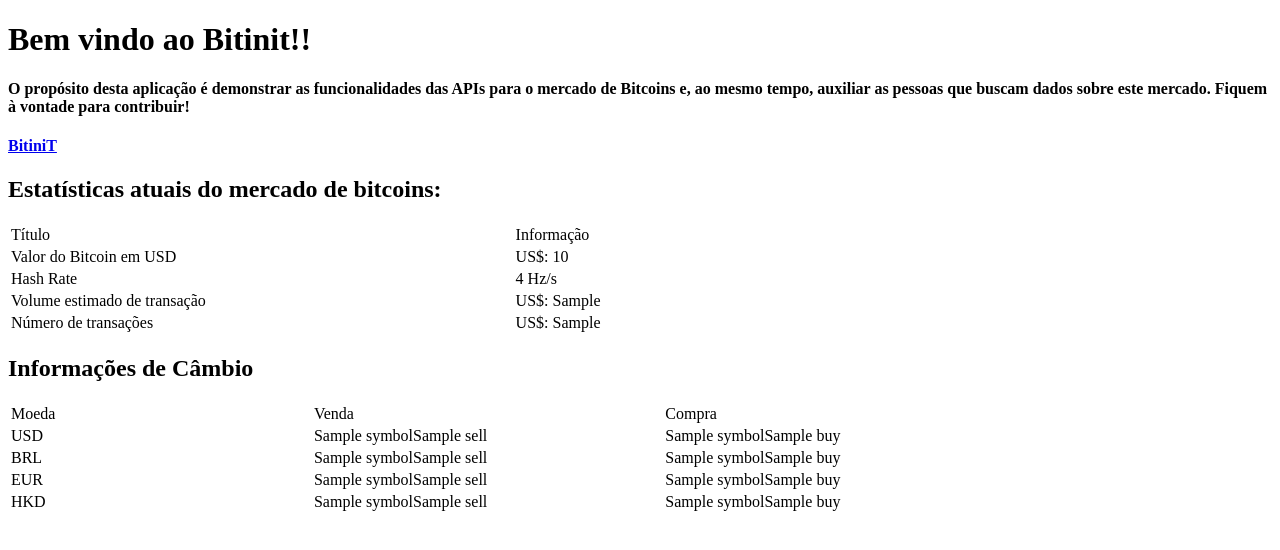
After one commit to dieegom/bitinit, a Django app: page /bitinit/ in a window 1280 px wide. The commit adds this page. Shown: the top 550 px of the page. Run offline with Django 3.2, Linux system fonts and the light colour scheme; tables that the repository leaves empty hold one stand-in row (values such as "Sample post"); a database or web service that is not in the repository returns one stand-in record (values such as "Sample title"); data that the repository does not hold is empty.

Commit message:
inserção do app

```diff
--- a/bi_tcoin/app/main.py
+++ b/bi_tcoin/app/main.py
@@ -9,3 +9,10 @@
         return a.json()
     except:
         print("sem conexão")
+
+def get_cambio():
+    try:
+        a = requests.get("https://blockchain.info/ticker")
+        return a.json()
+    except:
+        print("sem conexão")
--- /dev/null
+++ b/bi_tcoin/app/templates/bitinit.html
@@ -0,0 +1,65 @@
+<!DOCTYPE html>
+<html lang="en">
+<head>
+    <meta charset="UTF-8">
+    <title>BIT INIT - Aplicação Coletiva e OpenSource</title>
+</head>
+<body>
+    <h1>Bem vindo ao Bitinit!!</h1>
+    <h4>O propósito desta aplicação é demonstrar as funcionalidades das APIs para o mercado de Bitcoins e, ao mesmo
+    tempo, auxiliar as pessoas que buscam dados sobre este mercado. Fiquem à vontade para contribuir!</h4>
+    <h4><a href="https://github.com/dieegom/bitinit">BitiniT</a></h4>
+
+    <h2>Estatísticas atuais do mercado de bitcoins:</h2>
+    <table width="80%">
+        <tr>
+            <td style="width:50%">Título</td>
+            <td>Informação</td>
+        </tr>
+        <tr>
+            <td>Valor do Bitcoin em USD</td>
+            <td>US$: {{ bitcoin.market_price_usd }}</td>
+        </tr>
+        <tr>
+            <td>Hash Rate</td>
+            <td>{{ bitcoin.hash_rate }} Hz/s</td>
+        </tr>
+        <tr>
+            <td>Volume estimado de transação</td>
+            <td>US$: {{ bitcoin.estimated_transaction_volume_usd }}</td>
+        </tr>
+        <tr>
+            <td>Número de transações</td>
+            <td>US$: {{ bitcoin.estimated_transaction_volume_usd }}</td>
+        </tr>
+    </table>
+    <h2>Informações de Câmbio</h2>
+    <table width="80%">
+        <tr>
+            <td>Moeda</td>
+            <td>Venda</td>
+            <td>Compra</td>
+        </tr>
+        <tr>
+            <td style="width:30%">USD</td>
+            <td>{{ cambio.USD.symbol }}{{ cambio.USD.sell }}</td>
+            <td>{{ cambio.USD.symbol }}{{ cambio.USD.buy }}</td>
+        </tr>
+        <tr>
+            <td style="width:30%">BRL</td>
+            <td>{{ cambio.BRL.symbol }}{{ cambio.BRL.sell }}</td>
+            <td>{{ cambio.BRL.symbol }}{{ cambio.BRL.buy }}</td>
+        </tr>
+        <tr>
+            <td style="width:30%">EUR</td>
+            <td>{{ cambio.EUR.symbol }}{{ cambio.EUR.sell }}</td>
+            <td>{{ cambio.EUR.symbol }}{{ cambio.EUR.buy }}</td>
+        </tr>
+        <tr>
+            <td style="width:30%">HKD</td>
+            <td>{{ cambio.HKD.symbol }}{{ cambio.HKD.sell }}</td>
+            <td>{{ cambio.HKD.symbol }}{{ cambio.HKD.buy }}</td>
+        </tr>
+    </table>
+</body>
+</html>
--- a/bi_tcoin/app/templates/index.html
+++ b/bi_tcoin/app/templates/index.html
@@ -34,8 +34,7 @@
         </li>
         <li>Aplicação Bitinit
             <ul>
-                <li>Pra que serve</li>
-                <li>Acesse aqui</li>
+                <li><a href="{% url 'bitinit' %}">Acesse aqui</a></li>
             </ul>
         </li>
     </ul>
--- a/bi_tcoin/app/views.py
+++ b/bi_tcoin/app/views.py
@@ -1,5 +1,5 @@
 from django.shortcuts import render
-from app.main import get_stat
+from app.main import get_stat, get_cambio
 
 # Create your views here.
 
@@ -10,3 +10,13 @@
         return render(request,'index.html',context)
     except:
         return render(request, 'index.html',"")
+
+def bitinit(request):
+
+    try:
+        context = {"bitcoin": get_stat(),
+                   "cambio": get_cambio(),
+                   }
+        return render(request,'bitinit.html',context)
+    except:
+        return render(request, 'bitinit.html',"")
--- a/bi_tcoin/bi_tcoin/urls.py
+++ b/bi_tcoin/bi_tcoin/urls.py
@@ -15,9 +15,10 @@
 """
 from django.conf.urls import url
 from django.contrib import admin
-from app.views import home
+from app.views import home, bitinit
 
 urlpatterns = [
     url(r'^admin/', admin.site.urls),
     url(r'^$', home, name='home'),
+    url(r'^bitinit/$', bitinit, name='bitinit'),
 ]
```
